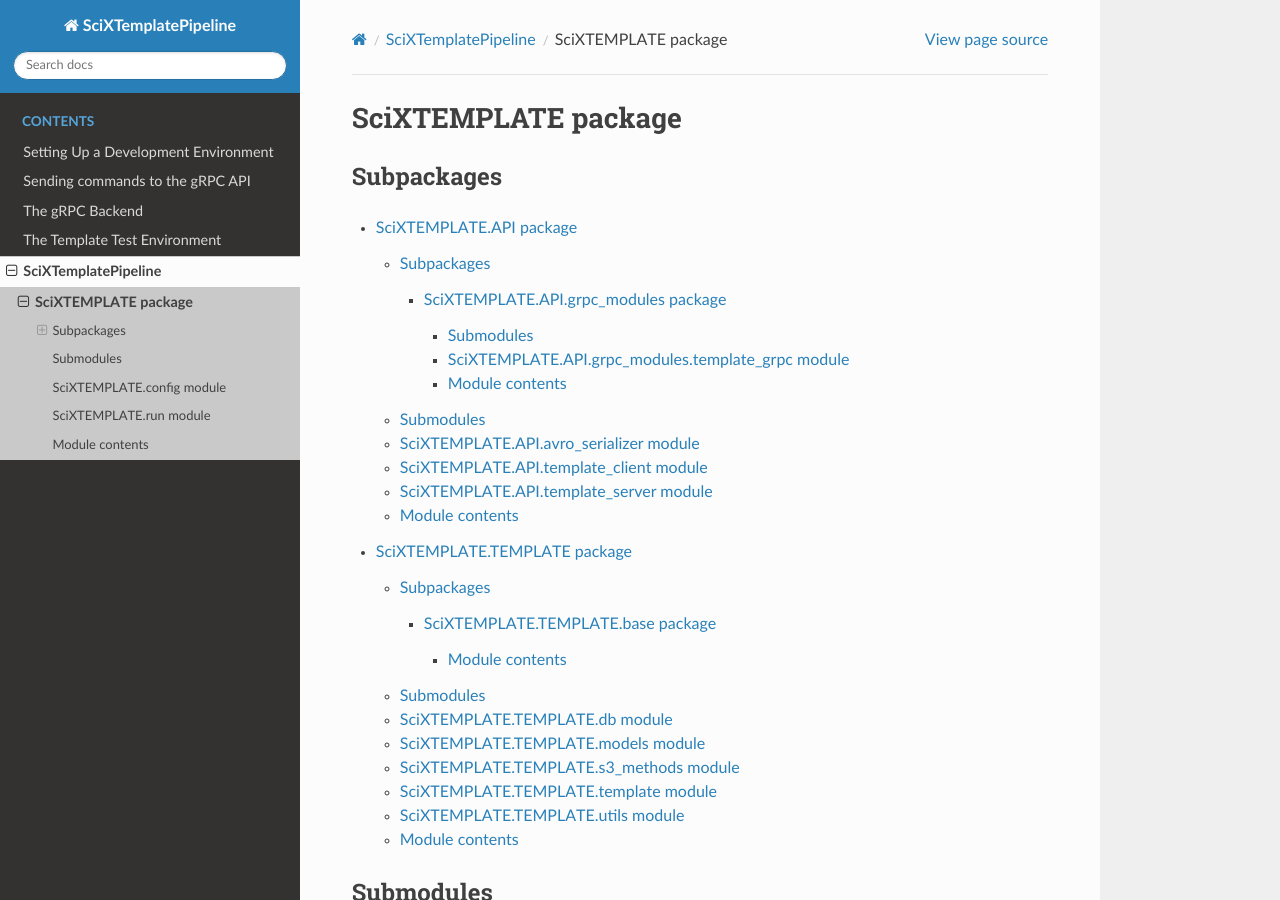
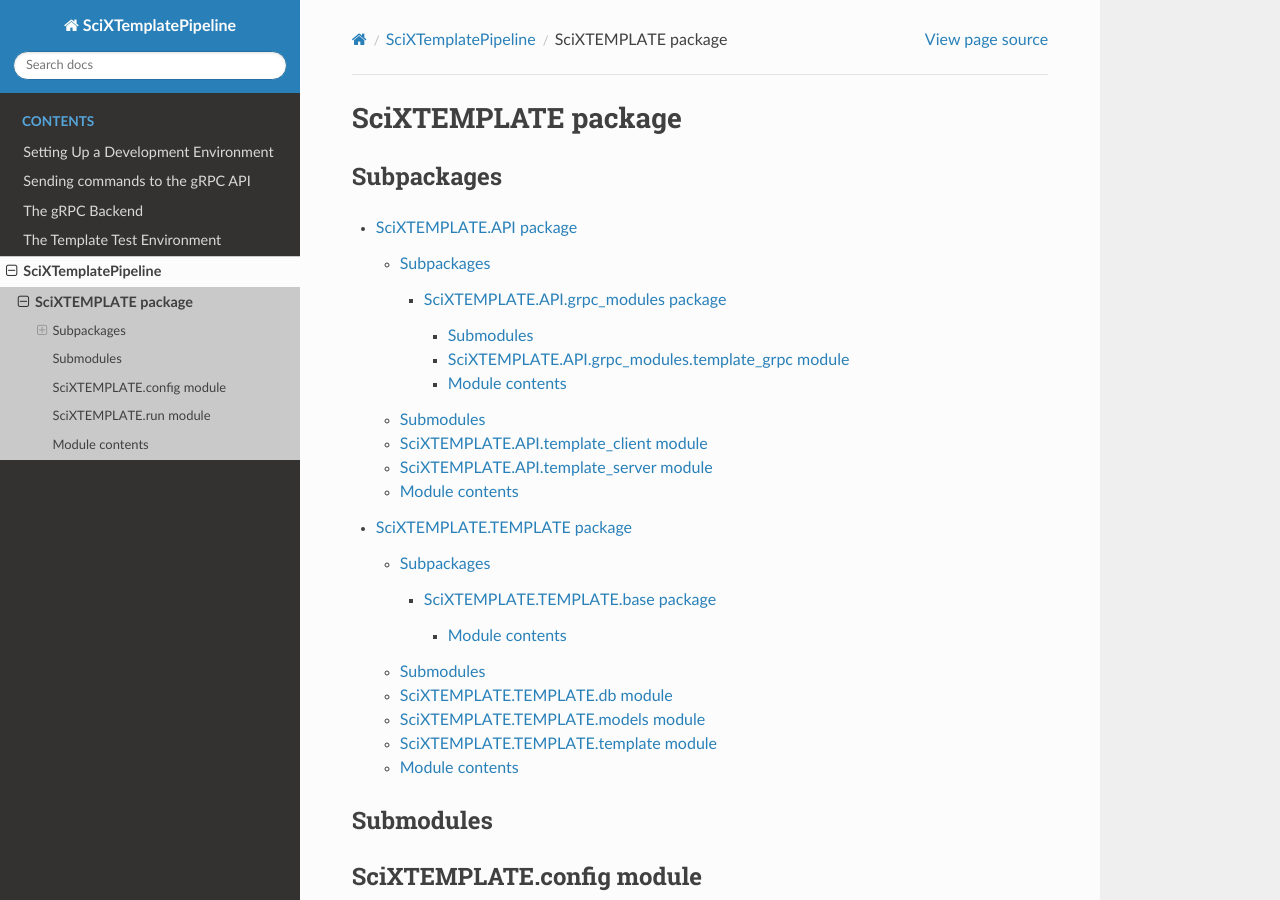
Before and after one commit to adsabs/SciXTemplatePipeline, a Sphinx documentation site: the page built from docs/source/SciXTEMPLATE.rst, in a window 1280 px wide and 900 px high. Built offline with Sphinx 7.4.7 and the Read the Docs theme 2.0.0, drawn with Linux system fonts in a browser that asks for light colours.

Commit message:
Updated docs to remove utils, s3_methods, and avro_serializer.

```diff
--- a/docs/source/SciXTEMPLATE.API.rst
+++ b/docs/source/SciXTEMPLATE.API.rst
@@ -11,14 +11,6 @@ Subpackages
 
 Submodules
 ----------
-
-SciXTEMPLATE.API.avro\_serializer module
-----------------------------------------
-
-.. automodule:: SciXTEMPLATE.API.avro_serializer
-   :members:
-   :undoc-members:
-   :show-inheritance:
 
 SciXTEMPLATE.API.template\_client module
 ----------------------------------------
--- a/docs/source/SciXTEMPLATE.TEMPLATE.rst
+++ b/docs/source/SciXTEMPLATE.TEMPLATE.rst
@@ -28,26 +28,10 @@ SciXTEMPLATE.TEMPLATE.models module
    :undoc-members:
    :show-inheritance:
 
-SciXTEMPLATE.TEMPLATE.s3\_methods module
-----------------------------------------
-
-.. automodule:: SciXTEMPLATE.TEMPLATE.s3_methods
-   :members:
-   :undoc-members:
-   :show-inheritance:
-
 SciXTEMPLATE.TEMPLATE.template module
 -------------------------------------
 
 .. automodule:: SciXTEMPLATE.TEMPLATE.template
-   :members:
-   :undoc-members:
-   :show-inheritance:
-
-SciXTEMPLATE.TEMPLATE.utils module
-----------------------------------
-
-.. automodule:: SciXTEMPLATE.TEMPLATE.utils
    :members:
    :undoc-members:
    :show-inheritance:
```
